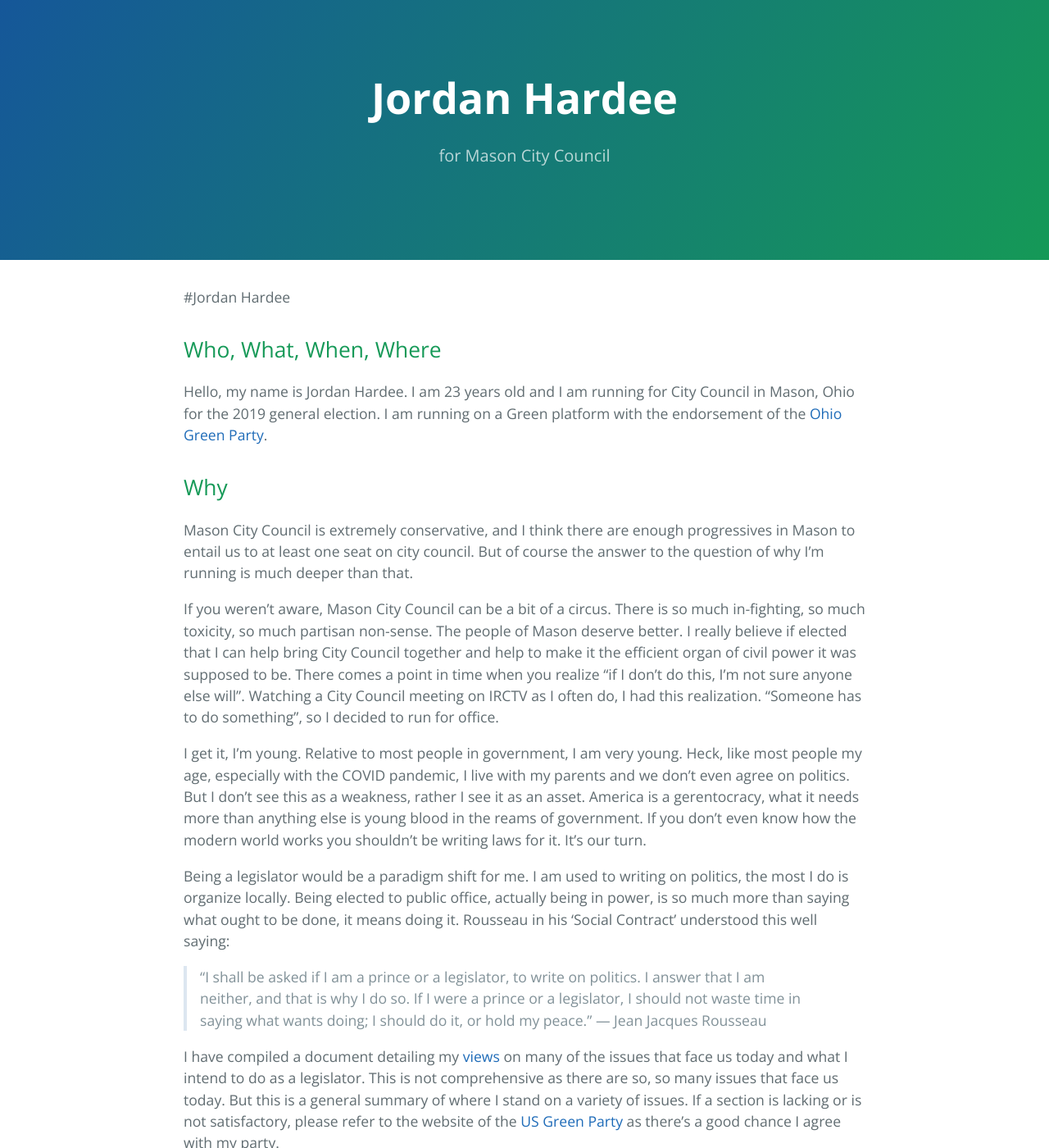
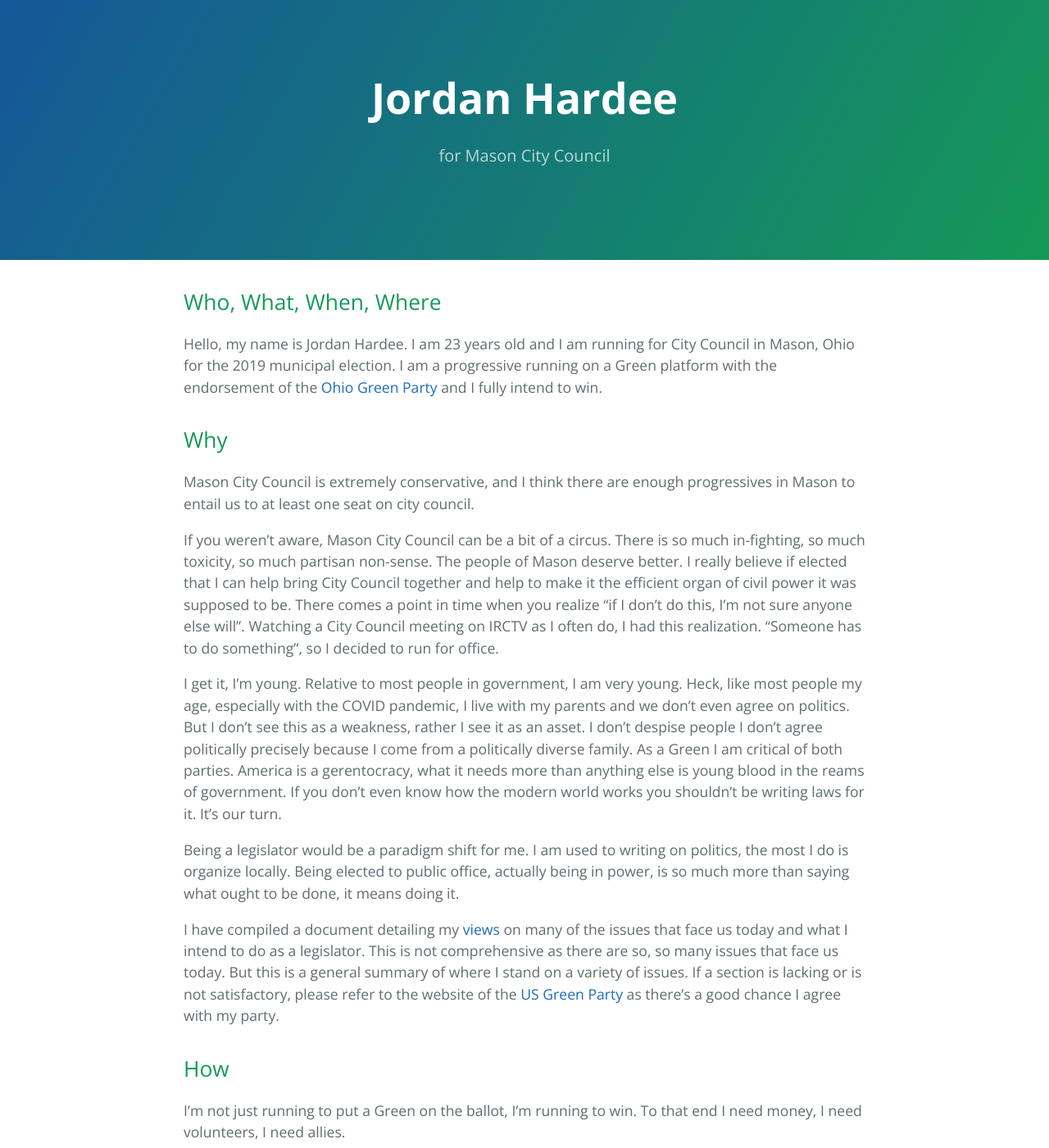
Before and after one commit to jordanhardee/jordanhardee.github.io, a Jekyll site: the page built from index.md, in a window 1280 px wide and 1400 px high. Shown: the whole window at 82% size. Built offline with Jekyll 4.4.1, drawn with Linux system fonts in a browser that asks for light colours.

Commit message:
Initial commit

```diff
--- a/index.md
+++ b/index.md
@@ -1,32 +1,33 @@
 ---
 layout: default
+title: Jordan Hardee
+description: for Mason City Council
 ---
-
-#Jordan Hardee
 
 ## Who, What, When, Where
 
-Hello, my name is Jordan Hardee. I am 23 years old and I am running for City Council in Mason, Ohio for the 2019 general election. I am running on a Green platform
-with the endorsement of the [Ohio Green Party](https://ohiogreens.org).
+Hello, my name is Jordan Hardee. I am 23 years old and I am running for City Council in Mason, Ohio for the 2019 municipal election. I am a progressive running on a Green platform
+with the endorsement of the [Ohio Green Party](https://ohiogreens.org) and I fully intend to win.
 
 ## Why
-Mason City Council is extremely conservative, and I think there are enough progressives in Mason to entail us to at least one seat on city council. But of course the answer to the question of why I'm running is much deeper than that.
+Mason City Council is extremely conservative, and I think there are enough progressives in Mason to entail us to at least one seat on city council.
 
 If you weren't aware, Mason City Council can be a bit of a circus. There is so much in-fighting, so much toxicity, so much partisan non-sense. The people of Mason deserve better.
-I really believe if elected that I can help bring City Council together and help to make it the efficient organ of civil power it was supposed to be. There comes a point in time when you realize "if I don't do this, I'm not sure anyone else will". Watching a City Council meeting on IRCTV as I often do, I had this
+I really believe if elected that I can help bring City Council together and help to make it the efficient organ of civil power it was supposed to be. There comes a point in time
+when you realize "if I don't do this, I'm not sure anyone else will". Watching a City Council meeting on IRCTV as I often do, I had this
 realization. "Someone has to do something", so I decided to run for office.
 
-I get it, I'm young. Relative to most people in government, I am very young. Heck, like most people my age, especially with the COVID pandemic, I live with my parents and we don't even agree on politics. But I don't see this as a weakness, rather I see it as an asset. America is a gerentocracy, what it
+I get it, I'm young. Relative to most people in government, I am very young. Heck, like most people my age, especially with the COVID pandemic, I live with my parents and we
+don't even agree on politics. But I don't see this as a weakness, rather I see it as an asset.
+I don't despise people I don't agree politically precisely because I come from a politically diverse family. As a Green I am critical of both parties. America is a gerentocracy, what it
 needs more than anything else is young blood in the reams of government. If you don't even know how the modern world works you shouldn't be writing laws for it. It's our turn.
 
-Being a legislator would be a paradigm shift for me. I am used to writing on politics, the most I do is organize locally. Being elected to public office, actually being in power, is so much more than saying what ought to be
-done, it means doing it. Rousseau in his 'Social Contract' understood this well saying:
+Being a legislator would be a paradigm shift for me. I am used to writing on politics, the most I do is organize locally. Being elected to public office, actually being in power,
+is so much more than saying what ought to be
+done, it means doing it.
 
->"I shall be asked if I am a prince or a legislator, to write on politics. I answer that I am neither, and that is why I do so. If I were a prince or a legislator, I should not waste time in saying what wants doing; I should do it, or hold my peace."
-> ― Jean Jacques Rousseau
-
- I have compiled a document detailing my [views](views.pdf) on many of the issues that face us today and what I intend to do as a legislator. This is not comprehensive as there are so, so many issues that face us today. But this is a general summary of where I stand on a variety of issues.
- If a section is lacking or is not satisfactory, please refer to the website of the [US Green Party](https://gp.org) as there's a good chance I agree with my party.
+I have compiled a document detailing my [views](views.pdf) on many of the issues that face us today and what I intend to do as a legislator. This is not comprehensive as there are so, so many issues that face us today. But this is a general summary of where I stand on a variety of issues.
+If a section is lacking or is not satisfactory, please refer to the website of the [US Green Party](https://gp.org) as there's a good chance I agree with my party.
 
 ## How
 
```
